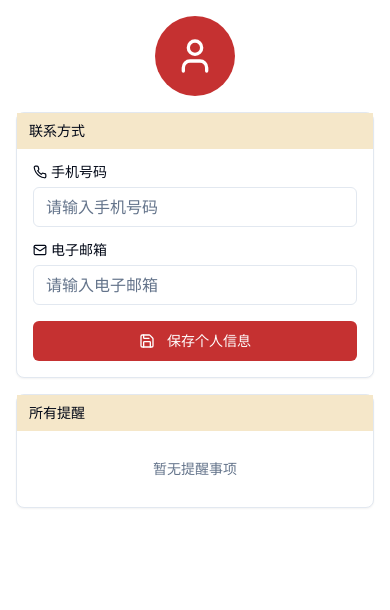
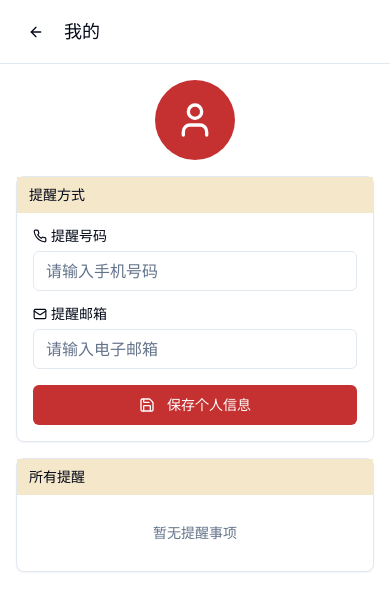
Before and after one commit to iOSwang/lunar-solar-reminder, a React (Vite) app: page /profile in a window 390 px wide. Shown: the top 610 px of the page. Built offline with nearby package versions, Linux system fonts and the light colour scheme.

Commit message:
Add phone and email to profile page
Update profile page to display phone and email, and add a back button.

```diff
--- a/src/pages/Profile.tsx
+++ b/src/pages/Profile.tsx
@@ -10,12 +10,15 @@ import { User, Phone, Mail, Save, Trash2, Bell } from "lucide-react";
 import { ScrollArea } from "@/components/ui/scroll-area";
 import { getAllReminders, deleteReminder, Reminder } from '@/utils/reminderService';
 import { format } from 'date-fns';
+import { useNavigate } from 'react-router-dom';
+import Header from '@/components/Header';
 
 const Profile = () => {
   const [phone, setPhone] = useState('');
   const [email, setEmail] = useState('');
   const [reminders, setReminders] = useState<Reminder[]>([]);
   const { toast } = useToast();
+  const navigate = useNavigate();
 
   useEffect(() => {
     // Load user profile
@@ -78,7 +81,10 @@ const Profile = () => {
   };
 
   return (
-    <ScrollArea className="h-full">
+    <div className="flex flex-col h-full">
+      <Header title="我的" onBack={() => navigate('/')} />
+
+      <ScrollArea className="flex-1">
         <div className="flex flex-col min-h-full p-4">
           <div className="pb-4 flex items-center justify-center">
             <div className="h-20 w-20 rounded-full bg-calendar-red flex items-center justify-center text-white">
@@ -87,12 +93,12 @@ const Profile = () => {
           </div>
 
           <Card className="mb-4">
-          <div className="bg-calendar-lightGold px-3 py-2 font-medium text-sm">联系方式</div>
+            <div className="bg-calendar-lightGold px-3 py-2 font-medium text-sm">提醒方式</div>
             <div className="p-4 space-y-4">
               <div className="space-y-2">
                 <Label htmlFor="phone" className="flex items-center gap-1">
                   <Phone className="h-3.5 w-3.5" />
-                手机号码
+                  提醒号码
                 </Label>
                 <Input
                   id="phone"
@@ -105,7 +111,7 @@ const Profile = () => {
               <div className="space-y-2">
                 <Label htmlFor="email" className="flex items-center gap-1">
                   <Mail className="h-3.5 w-3.5" />
-                电子邮箱
+                  提醒邮箱
                 </Label>
                 <Input
                   id="email"
@@ -170,6 +176,7 @@ const Profile = () => {
           </Card>
         </div>
       </ScrollArea>
+    </div>
   );
 };
 
```
Lines whose indentation alone changed are shown as unchanged.
